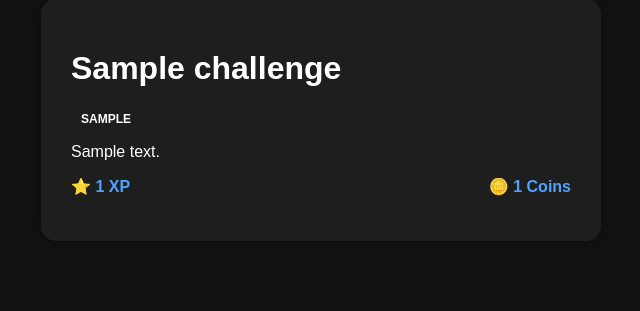
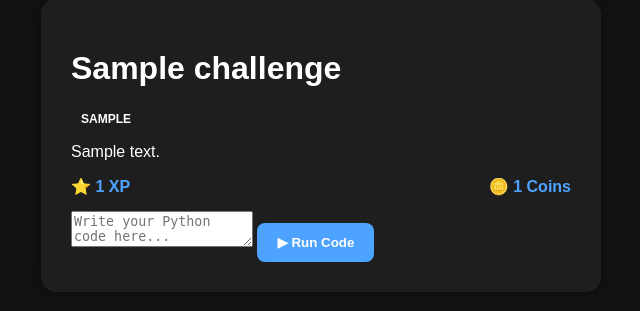
Before and after one commit to codequestprod/codequest, a Flask app: page /challenge/1 in a window 1280 px wide. Shown: the part 120-431 px from the top of the page, without its empty margins (319-959 px from the left). Run offline with Flask 3, Linux system fonts and the light colour scheme; a user stored in the database is signed in; tables that the repository leaves empty hold one stand-in row (values such as "Sample post"); parts of the project's set-up code (start-up, migrations or seed data) failed here and were passed over.

Commit message:
Add to challenge.html

```diff
--- a/templates/challenge.html
+++ b/templates/challenge.html
@@ -17,6 +17,20 @@
         <span>🪙 {{ challenge.coin_reward }} Coins</span>
     </div>
 
+    <div class="code-shell">
+
+    <textarea
+        class="code-editor"
+        placeholder="Write your Python code here..."
+        spellcheck="false"
+    ></textarea>
+
+    <button class="run-btn" type="button">
+        ▶ Run Code
+    </button>
+
+</div>
+
 </div>
 
 {% endblock %}
```
